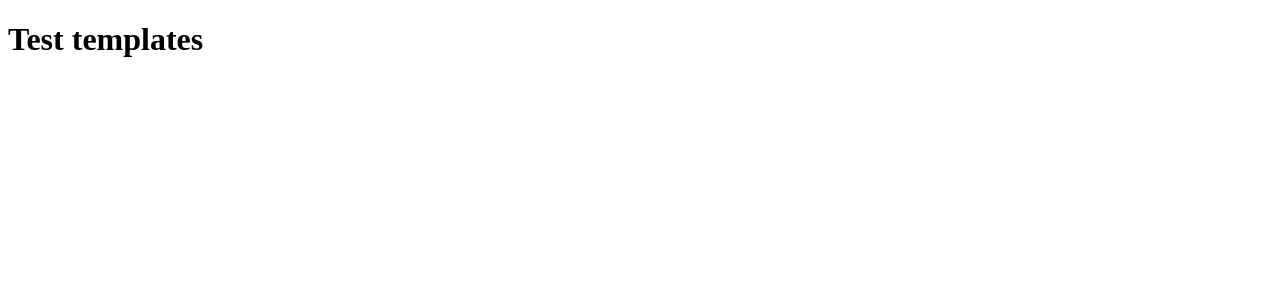
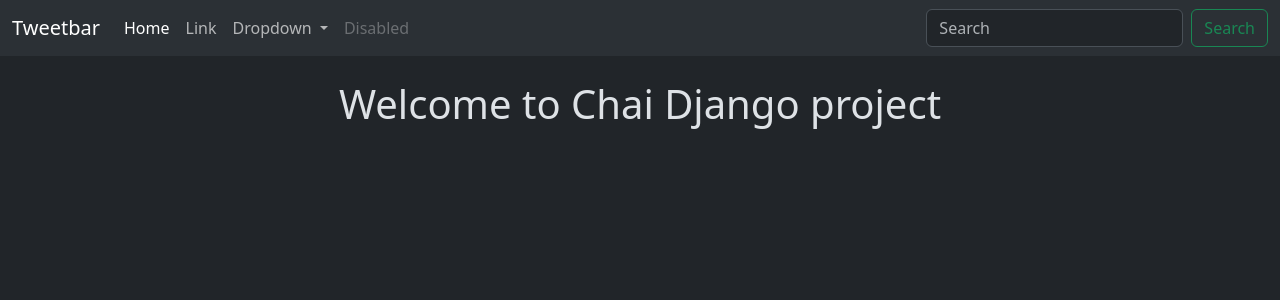
Before and after one commit to Vishallokhande8788/Tweet-App, a Django app: page /tweet/ in a window 1280 px wide. Shown: the top 300 px of the page. Run offline with Django 5.2, Linux system fonts and the light colour scheme.

Commit message:
layout , ui navbar done

```diff
--- a/chaiheadq/templates/layout.html
+++ b/chaiheadq/templates/layout.html
@@ -1,9 +1,11 @@
-{% load static %}
 <!DOCTYPE html>
-<html lang="en">
+<html lang="en" data-bs-theme="dark">
 <head>
     <meta charset="UTF-8">
     <meta name="viewport" content="width=device-width, initial-scale=1">
+
+    <link href="https://cdn.jsdelivr.net/npm/bootstrap@5.3.8/dist/css/bootstrap.min.css" rel="stylesheet" integrity="sha384-sRIl4kxILFvY47J16cr9ZwB07vP4J8+LH7qKQnuqkuIAvNWLzeN8tE5YBujZqJLB" crossorigin="anonymous">
+
     <title>
         {%block title%}
 
@@ -13,6 +15,42 @@
     </title>
 </head>
 <body>
+    <nav class="navbar navbar-expand-lg bg-body-tertiary">
+  <div class="container-fluid">
+    <a class="navbar-brand" href="#">Tweetbar</a>
+    <button class="navbar-toggler" type="button" data-bs-toggle="collapse" data-bs-target="#navbarSupportedContent" aria-controls="navbarSupportedContent" aria-expanded="false" aria-label="Toggle navigation">
+      <span class="navbar-toggler-icon"></span>
+    </button>
+    <div class="collapse navbar-collapse" id="navbarSupportedContent">
+      <ul class="navbar-nav me-auto mb-2 mb-lg-0">
+        <li class="nav-item">
+          <a class="nav-link active" aria-current="page" href="#">Home</a>
+        </li>
+        <li class="nav-item">
+          <a class="nav-link" href="#">Link</a>
+        </li>
+        <li class="nav-item dropdown">
+          <a class="nav-link dropdown-toggle" href="#" role="button" data-bs-toggle="dropdown" aria-expanded="false">
+            Dropdown
+          </a>
+          <ul class="dropdown-menu">
+            <li><a class="dropdown-item" href="#">Action</a></li>
+            <li><a class="dropdown-item" href="#">Another action</a></li>
+            <li><hr class="dropdown-divider"></li>
+            <li><a class="dropdown-item" href="#">Something else here</a></li>
+          </ul>
+        </li>
+        <li class="nav-item">
+          <a class="nav-link disabled" aria-disabled="true">Disabled</a>
+        </li>
+      </ul>
+      <form class="d-flex" role="search">
+        <input class="form-control me-2" type="search" placeholder="Search" aria-label="Search"/>
+        <button class="btn btn-outline-success" type="submit">Search</button>
+      </form>
+    </div>
+  </div>
+</nav>
     <div class='container'>
 
         {% block content%}
--- a/chaiheadq/tweet/templates/index.html
+++ b/chaiheadq/tweet/templates/index.html
@@ -1,11 +1,11 @@
-<!DOCTYPE html>
-<html lang="en">
-<head>
-    <meta charset="UTF-8">
-    <meta name="viewport" content="width=device-width, initial-scale=1">
-    <title>Index</title>
-</head>
-<body>
-    <h1>Test templates </h1>
-</body>
-</html>
+{% extends "layout.html" %}
+
+{% block title %}
+    Chai or Tweet
+{% endblock %}
+
+{% block content %}
+    <h1 class="text-center mt-4">
+        Welcome to Chai Django project
+    </h1>
+{% endblock %}
```
